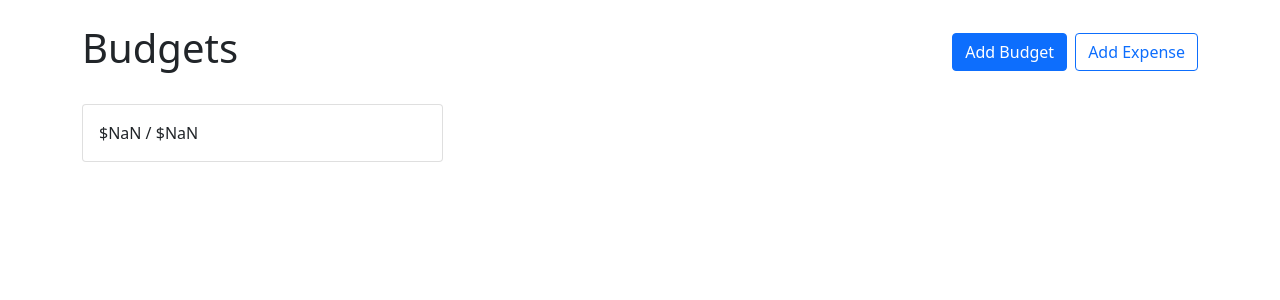
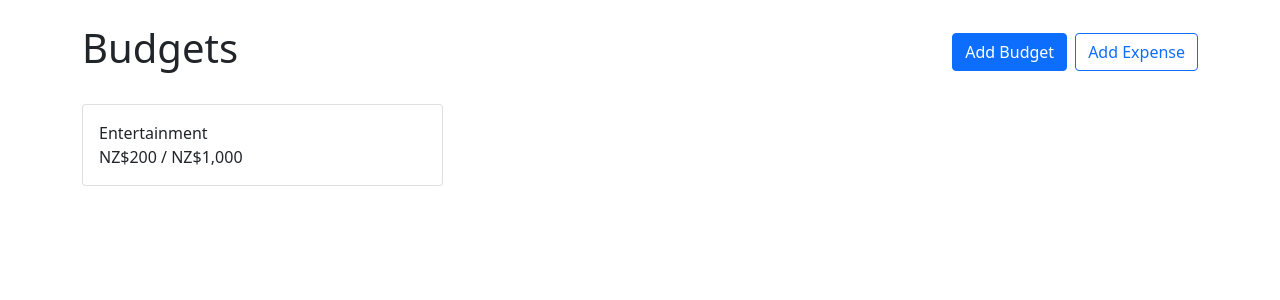
Before and after one commit to Sam-WardPickering/budget-tracker, a React (Create React App) app: page / in a window 1280 px wide. Shown: the top 300 px of the page. Built offline with nearby package versions, Linux system fonts and the light colour scheme.

Commit message:
Change currency formatter

```diff
--- a/src/App.js
+++ b/src/App.js
@@ -11,7 +11,7 @@ function App() {
         <Button variant="outline-primary">Add Expense</Button>
       </Stack>
       <div style={{ display: "grid", gridTemplateColumns: "repeat(auto-fill, minmax(300px, 1fr))", gap: "1rem", alignItems: "flex-start" }}>
-        <BudgetCard></BudgetCard>
+        <BudgetCard name="Entertainment" amount={200} max={1000}></BudgetCard>
       </div>
     </Container>
   );
--- a/src/utils.js
+++ b/src/utils.js
@@ -1,5 +1,5 @@
 export const currencyFormatter = new Intl.NumberFormat(undefined, {
-    currency: "usd",
+    currency: "nzd",
     style: "currency",
     minimumFractionDigits: 0
 })
```
